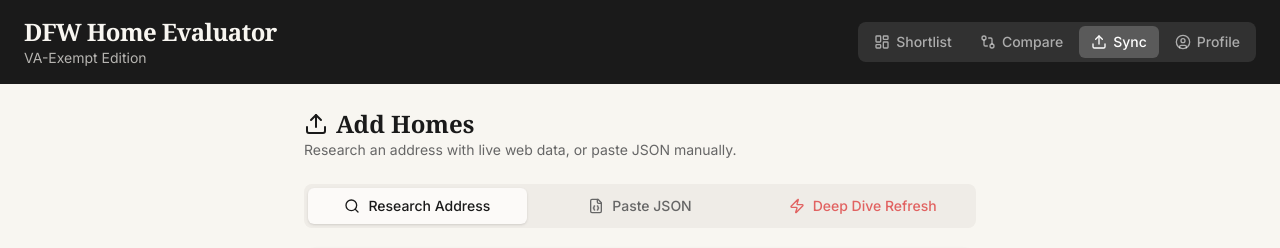
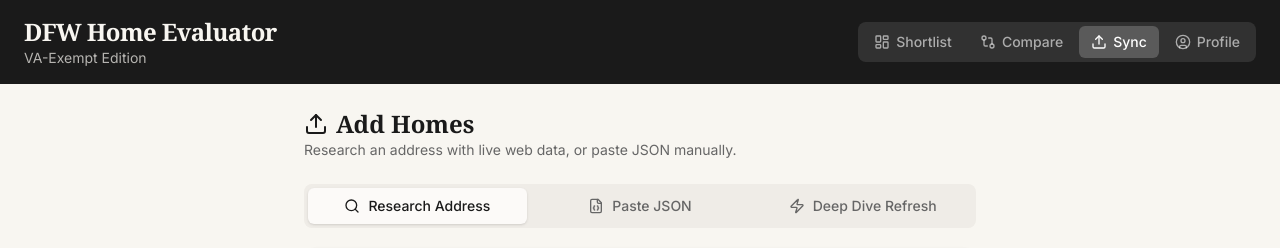
Before and after one commit to jayfo9-admin/dfw-home-evaluator-va-exempt-edition, a React (Vite) app: page /sync in a window 1280 px wide. Shown: the top 248 px of the page. Built offline with nearby package versions, Linux system fonts and the light colour scheme; no server answers.

Commit message:
File changes

```diff
--- a/src/pages/Sync.jsx
+++ b/src/pages/Sync.jsx
@@ -43,7 +43,7 @@ export default function Sync() {
         </button>
         <button
           onClick={() => setTab("deepDive")}
-          className={`flex-1 flex items-center justify-center gap-2 py-2 rounded-md text-sm font-medium transition-all ${tab === "deepDive" ? "bg-destructive text-destructive-foreground shadow" : "text-destructive/70 hover:text-destructive"}`}
+          className={`flex-1 flex items-center justify-center gap-2 py-2 rounded-md text-sm font-medium transition-all ${tab === "deepDive" ? "bg-card shadow text-foreground" : "text-muted-foreground hover:text-foreground"}`}
         >
           <Zap className="w-4 h-4" /> Deep Dive Refresh
         </button>
```
